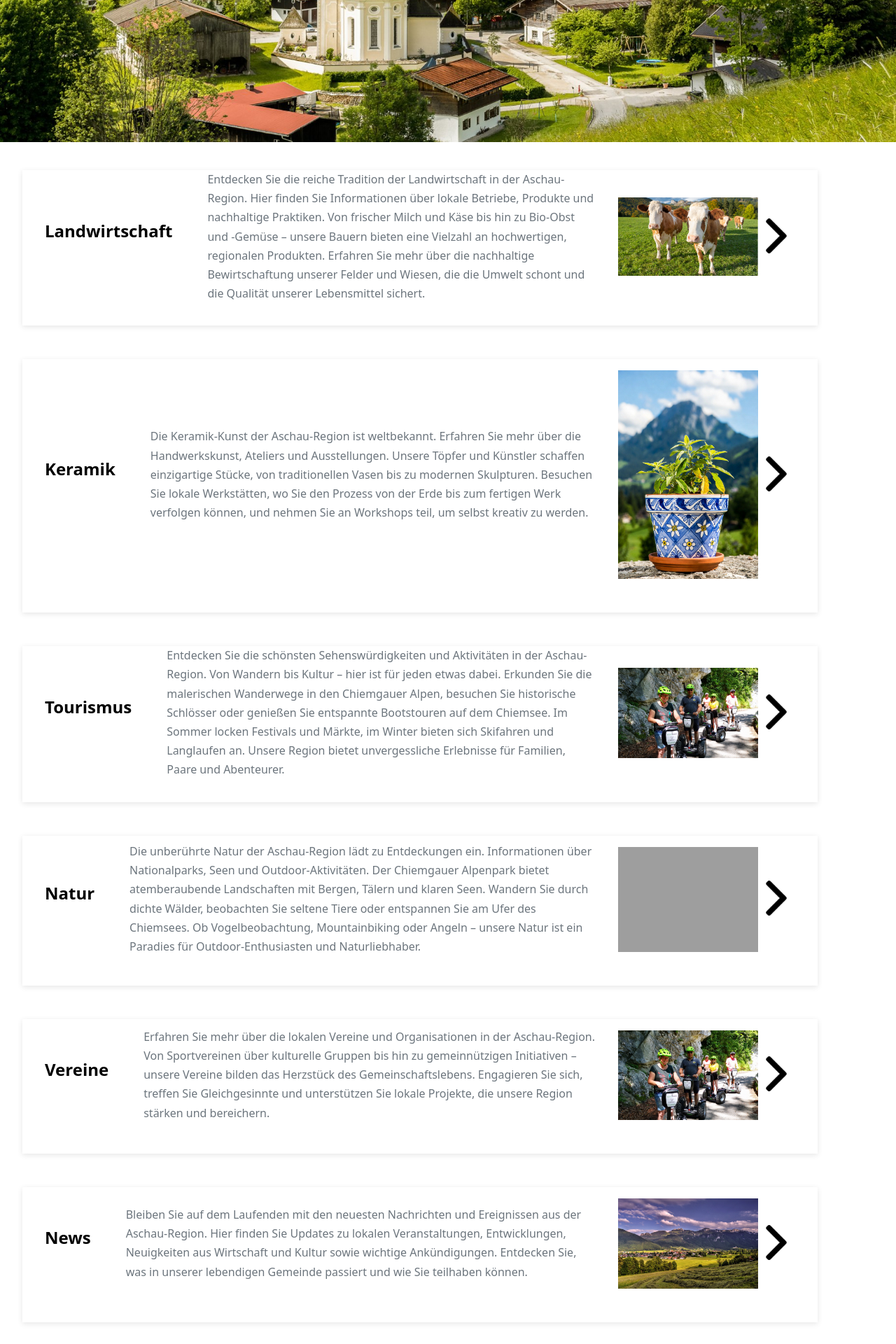
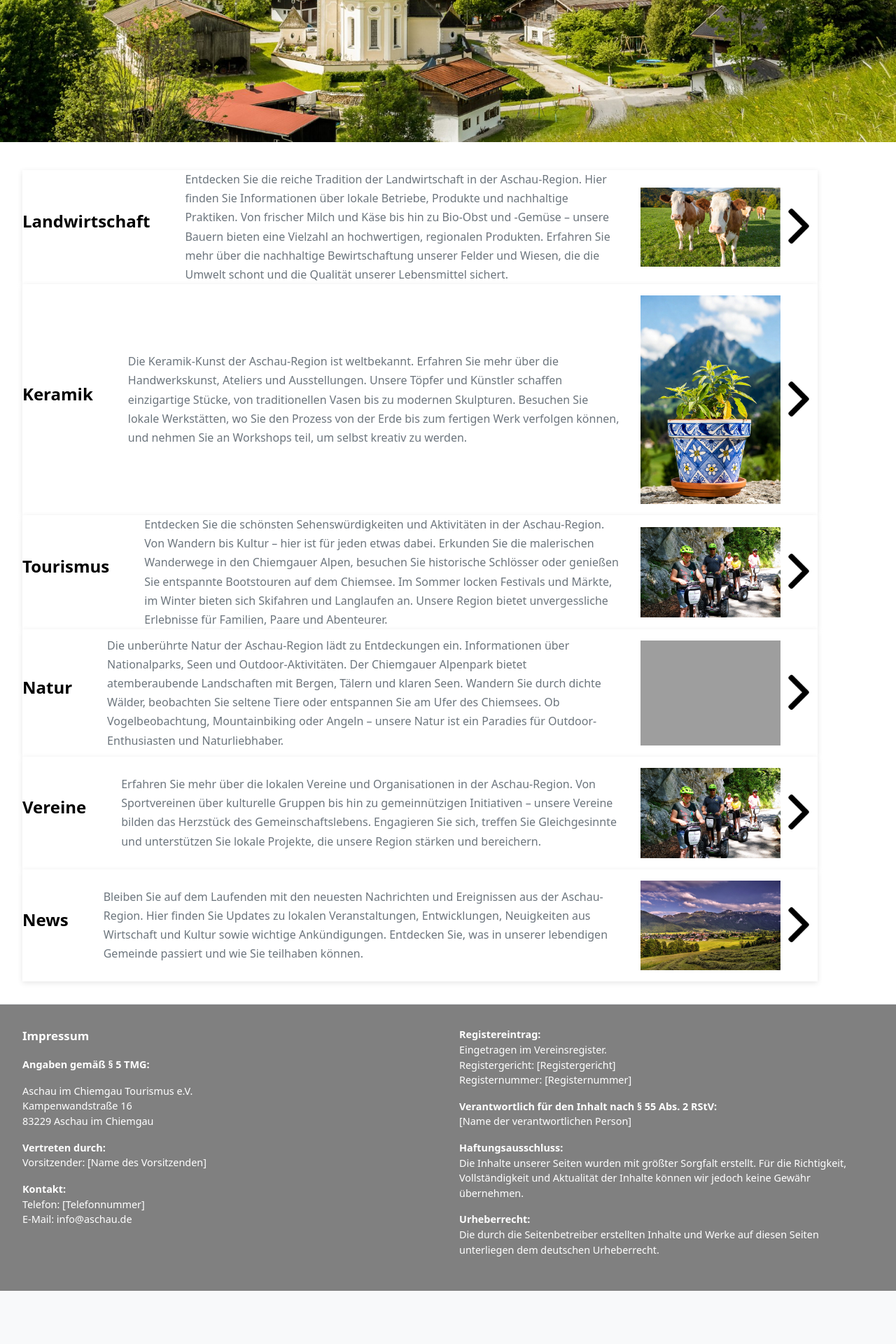
Before and after one commit to ME-Tii/aschau_regional, a Flask app: page / in a window 1280 px wide. Shown: the part 597-2517 px from the top of the page at 70% size. After the commit the page ends 2441 px from the top, so only its background shows below. Run offline with Flask 3, Linux system fonts and the light colour scheme; grey boxes are pictures that could not be loaded.

Commit message:
Set margin and padding of sections to 0

```diff
--- a/static/style.css
+++ b/static/style.css
@@ -188,9 +188,9 @@ body {
 }
 
 section {
-    margin-bottom: 3rem;
+    margin: 0;
+    padding: 0;
     background: #fff;
-    padding: 0 2rem 2rem 2rem;
     box-shadow: 0 2px 8px rgba(0,0,0,0.1);
     display: flex;
     align-items: center;
```
